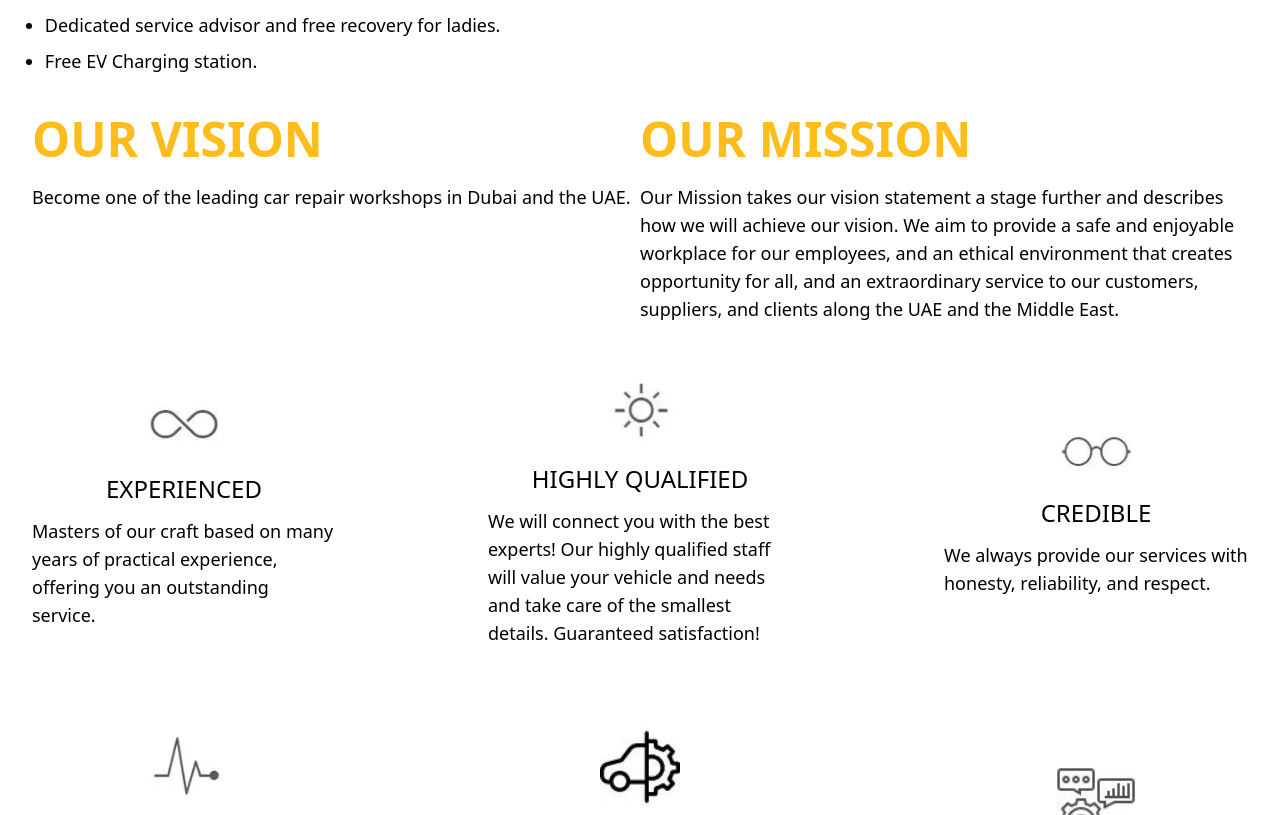
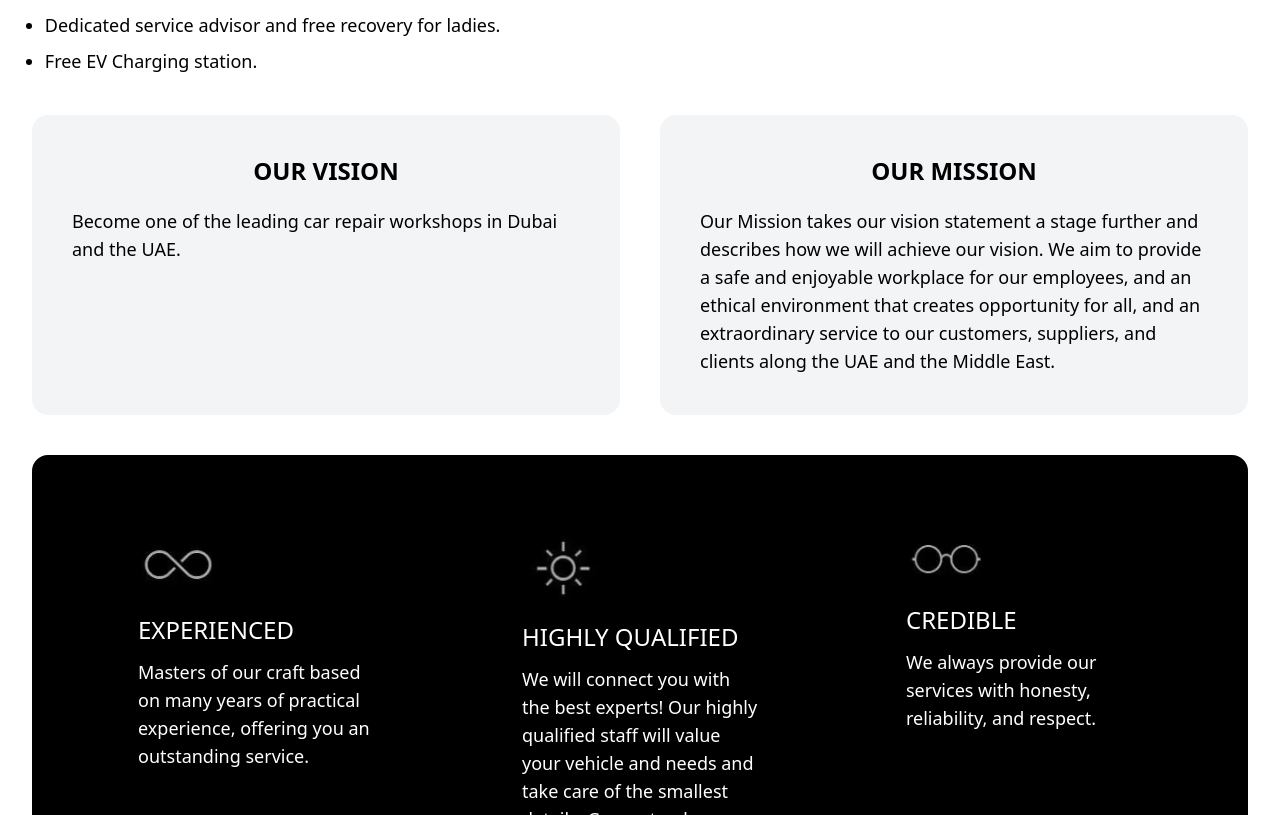
Before and after one commit to Vr7Rizwan/full-speed-auto, a Next.js app: page /about in a window 1280 px wide. Shown: the part 1985-2800 px from the top of the page. Built offline with nearby package versions, Linux system fonts and the light colour scheme.

Commit message:
about page fixed

```diff
--- a/app/about/page.tsx
+++ b/app/about/page.tsx
@@ -10,7 +10,7 @@ const AboutPage=()=>{
         <CompanyProfile/>
         <CompanyServices/>
         <MissionVision/>
-         <Cards/>
+        <Cards/>
         </>
     )
 }
--- a/app/components/About/Cards.tsx
+++ b/app/components/About/Cards.tsx
@@ -1,14 +1,14 @@
 import { cards } from "@/app/resources/about"
 const Cards=()=>{
     return(
-        <section>
-            <div className="w-[95%] mx-auto flex flex-col md:flex-row justify-between items-center gap-10 md:gap-20 flex-wrap py-12">
+        <section className="py-10">
+            <div className="w-[95%] mx-auto flex rounded-2xl bg-txtColor flex-col md:flex-row       md:items-start justify-center gap-15 md:gap-20 flex-wrap py-12">
                 {
                    cards.map((value,i)=>(
-            <div key={`${value} ${i}`} className="flex flex-col items-center w-full md:w-1/4 gap-3 px-2 md:px-0">
-                <img src={value.icon} alt="Error" className="w-20"/>
-                <h1 className="subHeading font-medium">{value.heading}</h1>
-                <p className="normalText font-light">{value.description}</p>
+            <div key={`${value} ${i}`} className="flex flex-col justify-center items-start w-full md:w-1/4 gap-3 px-6 md:px-8 md:py-6 border-2">
+                <img src={value.icon} alt="Error" className="w-20 invert"/>
+                <h1 className="subHeading font-medium text-primary">{value.heading}</h1>
+                <p className="normalText text-primary ">{value.description}</p>
             </div>
             ))}
             </div>
--- a/app/components/About/CompanyProfile.tsx
+++ b/app/components/About/CompanyProfile.tsx
@@ -4,8 +4,8 @@ const CompanyProfile=()=>{
         <section className="flex justify-center py-10">
             <div className="w-[95%] mx-auto">
             <div className="flex flex-col gap-5">
-              <h1 className="heading text-secondary font-bold">ABOUT THE COMPANY</h1>
-              <div className="flex flex-col gap-4 normalText text-txtColor font-light">
+              <h1 className="heading text-txtColor font-bold">ABOUT THE COMPANY</h1>
+              <div className="flex flex-col gap-4 normalText text-txtColor">
               {
                 companyprofile.map((value,i)=>(
                        <p key={`${value} ${i}`}>{value.paragraphs}</p>
--- a/app/components/About/CompanyServices.tsx
+++ b/app/components/About/CompanyServices.tsx
@@ -4,13 +4,13 @@ const CompanyServices=()=>{
       <section className="flex justify-center">
        <div className="w-[93%] mx-auto flex flex-col gap-10 justify-center">
 
-  <h1 className="heading text-secondary font-bold">{companyservices.heading}</h1>
-  <p className="normalText font-light">
+  <h1 className="heading text-txtColor font-bold">{companyservices.heading}</h1>
+  <p className="normalText">
    {companyservices.description}
 </p>
 
   <h2 className="subHeading font-medium">{companyservices.subheading}</h2>
-  <ul className="list-disc px-2 lg:px-0 flex flex-col gap-2 normalText font-light">
+  <ul className="list-disc px-2 lg:px-0 flex flex-col gap-2 normalText">
      {
       companyservices.services.map((value,i)=>(
 <li key={`${value} ${i}`}>{value}</li>
--- a/app/components/About/MissionVision.tsx
+++ b/app/components/About/MissionVision.tsx
@@ -3,13 +3,13 @@ const MissionVision=()=>{
     return(
         <section className="pt-10">
 
-      <div className="w-[95%] mx-auto flex flex-col gap-7 md:flex-row md:gap-0">
+      <div className="w-[95%] mx-auto flex flex-col gap-7 md:flex-row md:gap-10">
         {
             missionvision.map((value,i)=>(
-            <div key={`${value} ${i}`} className={`flex flex-col w-full px-2 md:pl-0 gap-5
+            <div key={`${value} ${i}`} className={`flex flex-col w-full px-4 py-8 items-center bg-gray-100 rounded-2xl md:px-10 gap-5 md:py-10
             `}>
-                <h1 className="heading text-secondary font-bold">{value.heading}</h1>
-                <p className="normalText text-txtColor font-light">{value.description}</p>
+                <h1 className="subHeading font-bold text-txtColor">{value.heading}</h1>
+                <p className="normalText text-txtColor">{value.description}</p>
 
             </div>
                ))
--- a/app/components/Brands/BrandDetail.tsx
+++ b/app/components/Brands/BrandDetail.tsx
@@ -16,7 +16,7 @@ const BrandDetail=({heading,heroText,description}:brandDetailPropType )=>{
                     description.map((value,i)=>(
 
 
-                   <p key={`${value} ${i}`} className="normalText text-txtColor font-light">{value}</p>
+                   <p key={`${value} ${i}`} className="normalText text-txtColor">{value}</p>
                    ))}
                    </div>
                    </div>
--- a/app/components/Brands/BrandServices.tsx
+++ b/app/components/Brands/BrandServices.tsx
@@ -8,7 +8,7 @@ const BrandServices=({Services}:{Services:string[] | undefined})=>{
             <ul className="list-disc list-inside flex flex-col">
                {
                 Services.map((value,i)=>(
-                    <li key={`${value} ${i}`} className="text-txtColor font-light normalText">{value}</li>
+                    <li key={`${value} ${i}`} className="text-txtColor normalText">{value}</li>
                 ))
                }
             </ul>
--- a/app/packages/page.tsx
+++ b/app/packages/page.tsx
@@ -19,7 +19,7 @@ function page() {
             </div>
 
             {/* Right Content */}
-            <div className="flex flex-col justify-center p-6 space-y-4 md:bg-gray-100 md:rounded-3xl">
+            <div className="flex flex-col justify-center p-8 space-y-4 md:bg-gray-100 md:rounded-3xl">
               <h3 className="subHeading font-bold text-txtColor">
                 {pack.title}
               </h3>
--- a/app/resources/about.ts
+++ b/app/resources/about.ts
@@ -107,12 +107,12 @@ export const cards:cardsType[]=[
     {
         icon:"/assets/Card5.webp",
         heading:"SERVICE",
-        description:"we combine quality workmanship with courteous and professional service. We are always happy to answer any questions about the repair process. We promise we will exceed all your expectations."
+        description:"We combine quality workmanship with courteous and professional service. We are always happy to answer any questions about the repair process. We promise we will exceed all your expectations."
 
     },
     {
         icon:"/assets/Card6.webp",
         heading:"PROFESSIONALISM & CREDIBILITY",
-        description:"we always provide our services with honesty, reliability, and respect."
+        description:"We always provide our services with honesty, reliability, and respect."
      }
 ]
```
